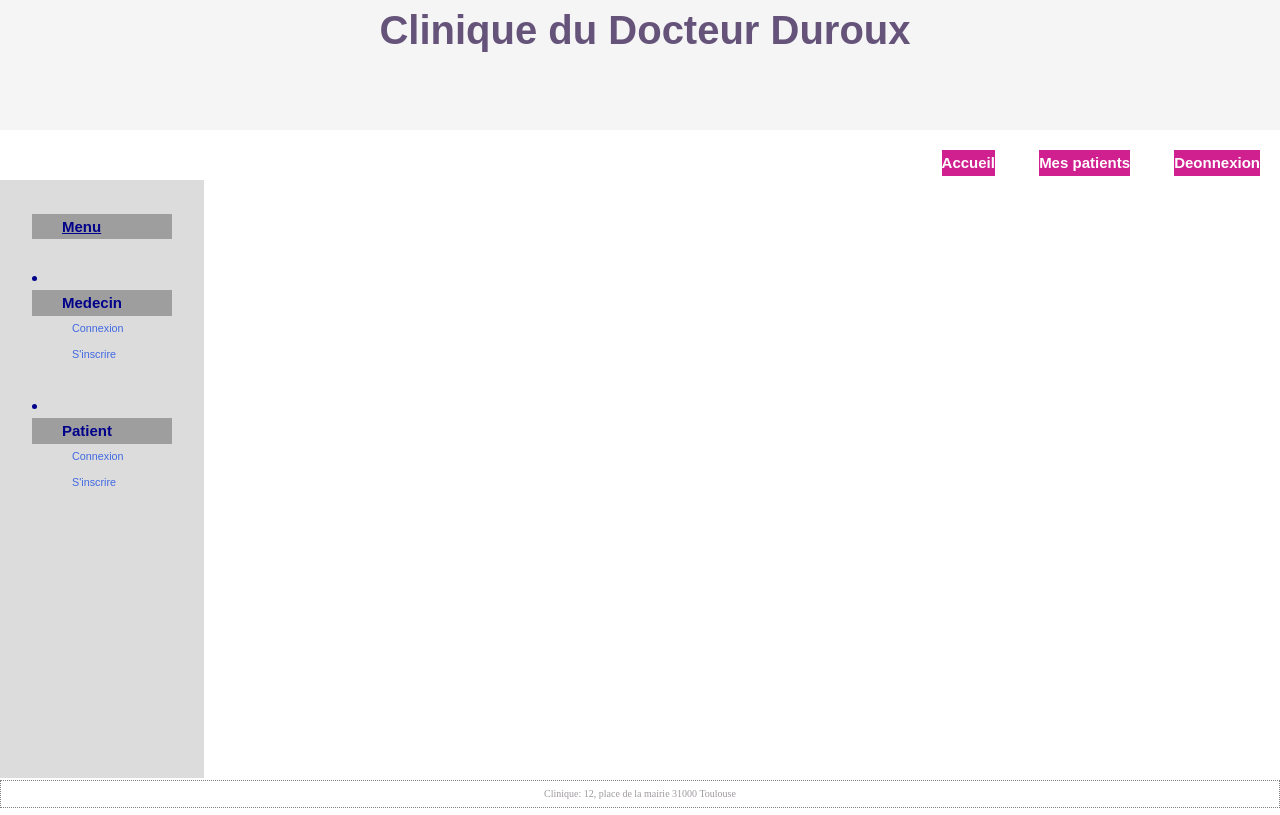
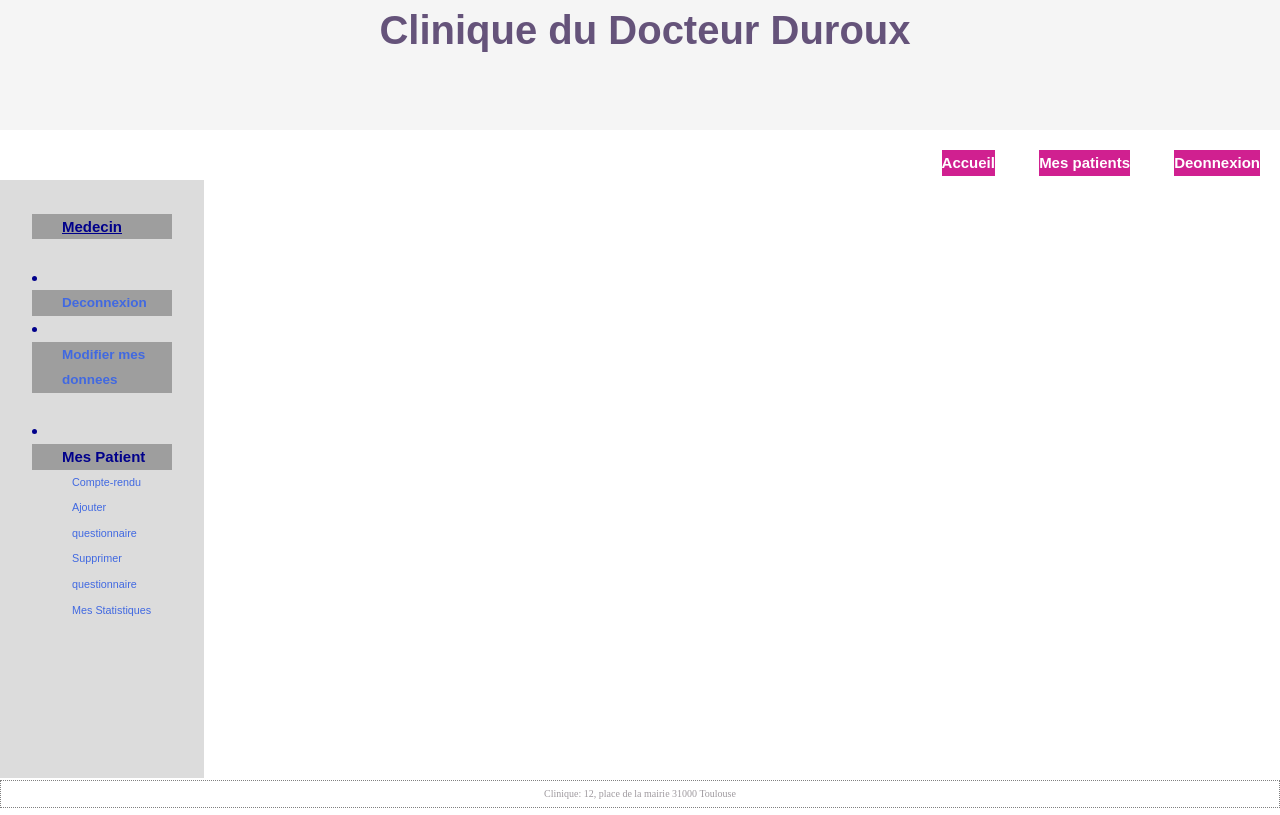
Before and after one commit to charlotte31/projetClinique, a PHP site: page /pageMembreMedecin.php in a window 1280 px wide. Shown: the top 815 px of the page. Run offline with PHP 8.4, Linux system fonts and the light colour scheme; grey boxes are pictures that could not be loaded.

Commit message:
meilleure maquette

```diff
--- a/menuGauche.php
+++ b/menuGauche.php
@@ -3,12 +3,12 @@
 	<h2><u> Menu </u></h2><BR>
 	<Li> <h2> Medecin </h2></Li>
 	<UL>
-		<li><a href="./connexion.html">Connexion</a></li>
+		<li><a href="./connexion.php">Connexion</a></li>
 		<li><a href="./inscriptionMedecin.php">S'inscrire</a></li>
 	</UL>
 	<BR><Li> <h2> Patient </h2></Li>
 	<UL>
-		<li><a href="./connexion.html">Connexion</a></li>
+		<li><a href="./connexion.php">Connexion</a></li>
 		<li><a href="./inscriptionPatient.php">S'inscrire</a></li>
 	</UL>
 </div>
--- /dev/null
+++ b/menuGaucheMedecin.php
@@ -0,0 +1,17 @@
+<meta charset="utf-8">
+<meta http-equiv="Content-Type" content="text/html;charset=iso-8859-1" />
+
+<div id="leftnav">
+	<BR>
+	<h2><u> Medecin </u></h2><BR>
+	<li><h2><a href="./deconnexion.php">Deconnexion</a> </h2></li>
+	<li><h2><a href="./todo.php">Modifier mes donnees</a></h2></li>
+	</UL>
+	<BR><Li> <h2> Mes Patient </h2></Li>
+	<UL>
+		<li><a href="./todo.php">Compte-rendu</a></li>
+		<li><a href="./todo.php">Ajouter questionnaire</a></li>
+		<li><a href="./todo.php">Supprimer questionnaire</a></li>
+		<li><a href="./todo.php">Mes Statistiques</a></li>
+	</UL>
+</div>
--- a/menuMembreMedecin.php
+++ b/menuMembreMedecin.php
@@ -7,10 +7,10 @@
 			<li><a href="index.php">Accueil</a></li>
 			<li><a href="#">Mes patients</a>
 				<ul>
-					<li><a href="./questionnaire.php">Compte-rendu</a></li>
-					<li><a href="./questionnaire.php.php">Ajouter questionnaire</a></li>
-					<li><a href="./questionnaire.php.php">Supprimer questionnaire</a></li>
-					<li><a href="./questionnaire.php.php">Mes statistiques</a></li>
+					<li><a href="./todo.php">Compte-rendu</a></li>
+					<li><a href="./todo.php">Ajouter questionnaire</a></li>
+					<li><a href="./todo.php">Supprimer questionnaire</a></li>
+					<li><a href="./todo.php">Mes statistiques</a></li>
 				</ul>
 			</li>
 			<li><a href="./deconnexion.php">Deonnexion</a></li>
--- a/pageMembreMedecin.php
+++ b/pageMembreMedecin.php
@@ -8,7 +8,7 @@
 	</head>
 		<body>
 			<?php include("menuMembreMedecin.php"); ?>
-			<?php include("menuGauche.php"); ?>
+			<?php include("menuGaucheMedecin.php"); ?>
 				<div id="container">
 					<div id="content">
 
--- a/style.css
+++ b/style.css
@@ -81,7 +81,7 @@ body{
 
 #leftnav
 {
-font-family:arial;
+	font-family:arial;
 	float: left;
 	width: 140px;
 	margin: 0;
```
Also changed, not shown: todo.php (renamed from questionnaire.php).
